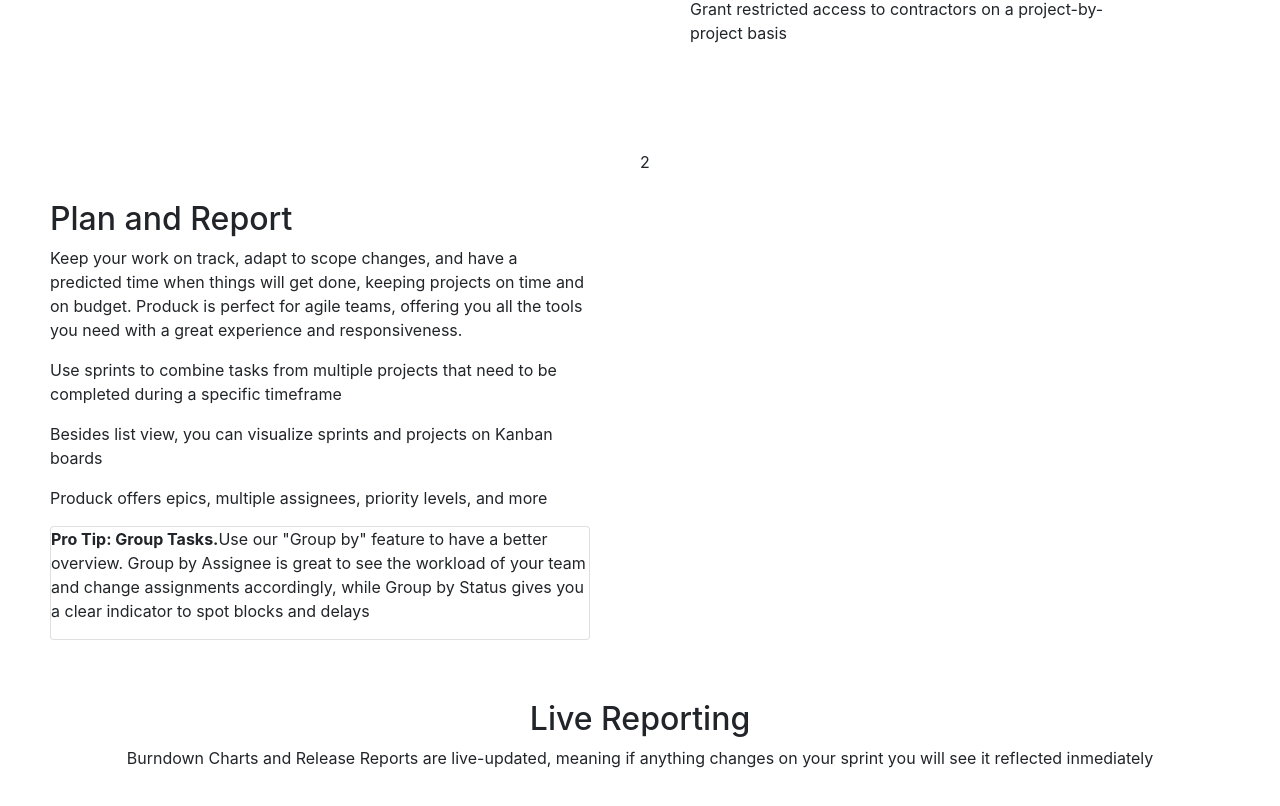
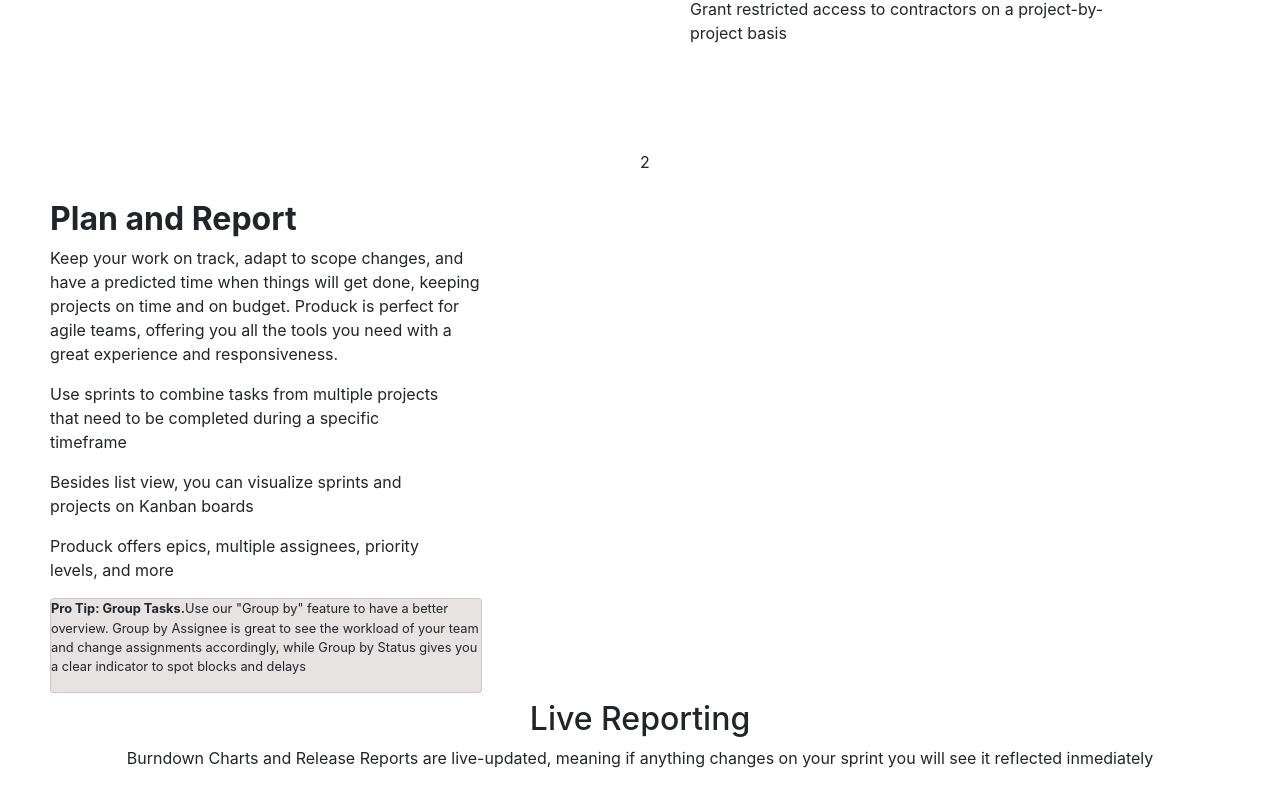
Before and after one commit to acudarwin/bonsio, an Angular app: page / in a window 1280 px wide. Shown: the part 2100-2906 px from the top of the page. Built offline with nearby package versions, Linux system fonts and the light colour scheme.

Commit message:
PlanReport Modified 1

```diff
--- a/src/app/sectreport/sectreport.component.css
+++ b/src/app/sectreport/sectreport.component.css
@@ -21,3 +21,22 @@
     height: 100%;
 
 }
+
+.planreport-plan-replans{
+    font-size: 2em;
+    font-weight: bold;
+}
+
+.planreport-plan-des{
+    padding: 0 100px 0 0;
+}
+
+.planreport-plan-report{
+    padding: 0 140px 0 0;
+}
+
+.card{
+    background: rgba(231, 227, 227);
+    font-size: 0.8em;
+    width: 80%;
+}
--- a/src/app/sectreport/sectreport.component.html
+++ b/src/app/sectreport/sectreport.component.html
@@ -1,6 +1,6 @@
 <div class="planreport">
     <div class="planreport-plan">
-        <h2>Plan and Report</h2>
+        <h2 class="planreport-plan-replans">Plan and Report</h2>
         <p class="planreport-plan-des">Keep your work on track, adapt to scope changes, and have a predicted time when things will get done, keeping projects on time and on budget. Produck is perfect for agile teams, offering you all the tools you need with a great experience and responsiveness.</p>
         <p class="planreport-plan-report">Use sprints to combine tasks from multiple projects that need to be completed during a specific timeframe</p>
         <p class="planreport-plan-report">Besides list view, you can visualize sprints and projects on Kanban boards</p>
```
